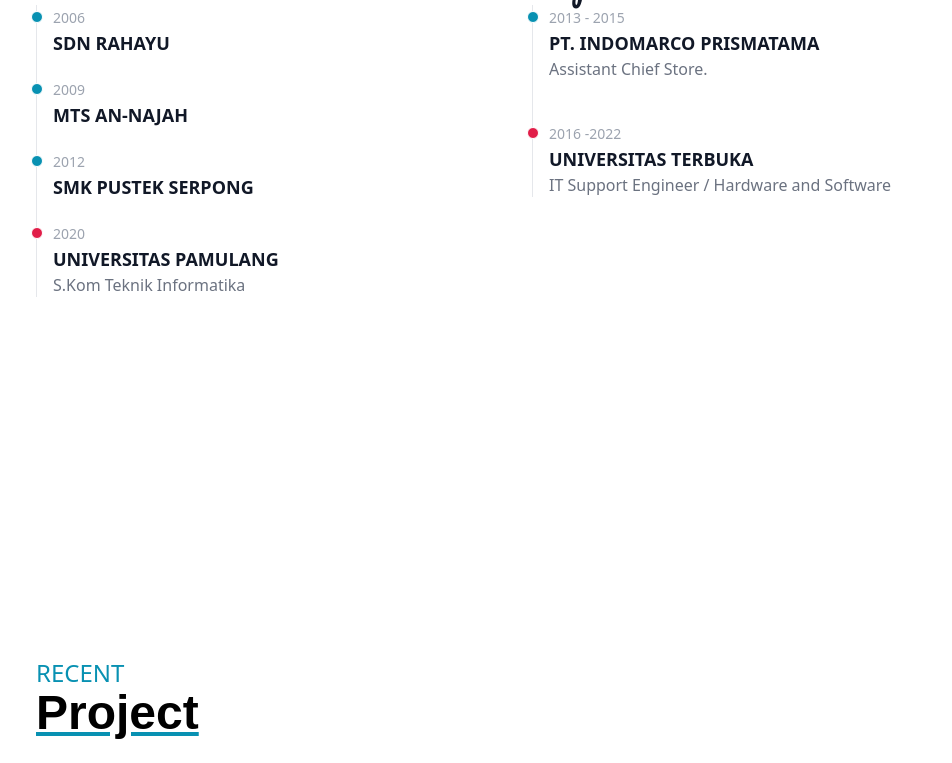
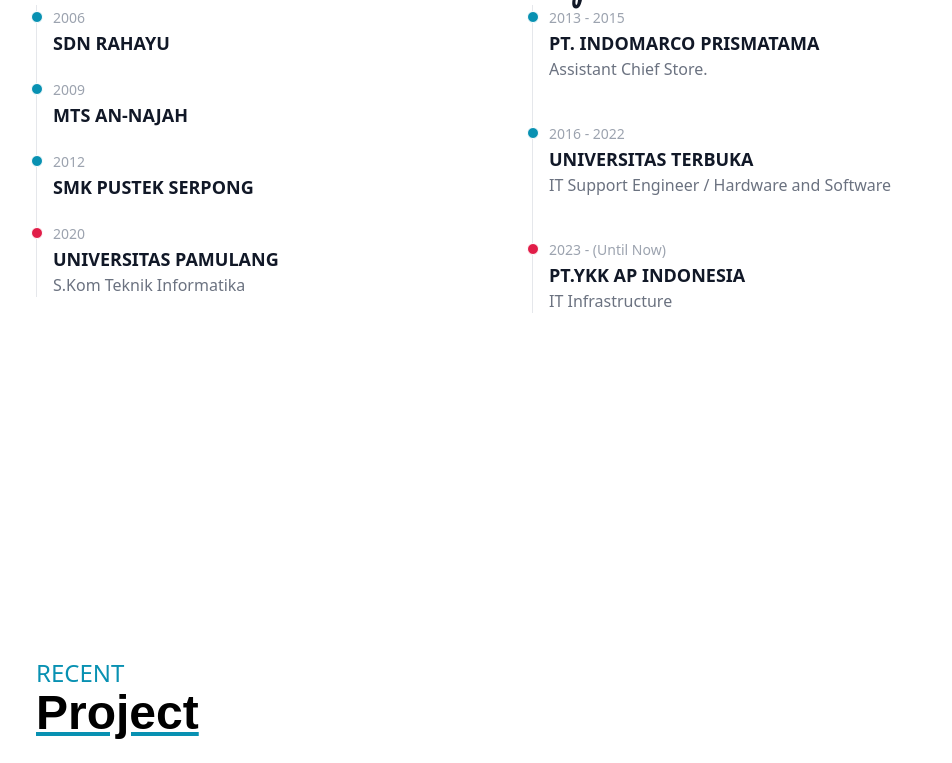
Before and after one commit to copcop22/landingpage-tailwind-css, a website: page public/index.html in a window 1280 px wide. Shown: the part 3455-4218 px from the top of the page, without its empty margins (108-1060 px from the left). Drawn offline with nearby package versions, Linux system fonts and the light colour scheme.

Commit message:
Update index 10/25/2023.html
update pekerjaan di YKK AP INDONESIA

```diff
--- a/public/index.html
+++ b/public/index.html
@@ -544,18 +544,30 @@
                                 </li>
                                 <li class="mb-10 ml-4">
                                     <div
+                                        class="absolute w-3 h-3 bg-cyan-600 rounded-full mt-1.5 -left-1.5 border border-white dark:border-gray-900 dark:bg-gray-700">
+                                    </div>
+                                    <time
+                                        class="mb-1 text-sm font-normal leading-none text-gray-400 dark:text-gray-500">2016
+                                        - 2022</time>
+                                    <h3 class="text-lg font-semibold text-gray-900 dark:text-white">UNIVERSITAS TERBUKA
+                                    </h3>
+                                    <p class="text-base font-normal text-gray-500 dark:text-gray-400">IT Support
+                                        Engineer / Hardware and Software</p>
+                                </li>
+
+                                 <li class="mb-10 ml-4">
+                                    <div
                                         class="absolute w-3 h-3 bg-rose-600 rounded-full mt-1.5 -left-1.5 border border-white dark:border-gray-900 dark:bg-gray-700">
                                         <span
                                             class="animate-ping absolute inline-flex h-full w-full rounded-full bg-rose-600 opacity-75"></span>
                                     </div>
                                     <time
-                                        class="mb-1 text-sm font-normal leading-none text-gray-400 dark:text-gray-500">2016
-                                        -2022</time>
-                                    <h3 class="text-lg font-semibold text-gray-900 dark:text-white">UNIVERSITAS TERBUKA
+                                        class="mb-1 text-sm font-normal leading-none text-gray-400 dark:text-gray-500">2023 - (Until Now)</time>
+                                    <h3 class="text-lg font-semibold text-gray-900 dark:text-white">PT.YKK AP INDONESIA
                                     </h3>
-                                    <p class="text-base font-normal text-gray-500 dark:text-gray-400">IT Support
-                                        Engineer / Hardware and Software</p>
+                                    <p class="text-base font-normal text-gray-500 dark:text-gray-400">IT Infrastructure</p>
                                 </li>
+
 
                             </ol>
                         </div>
```
